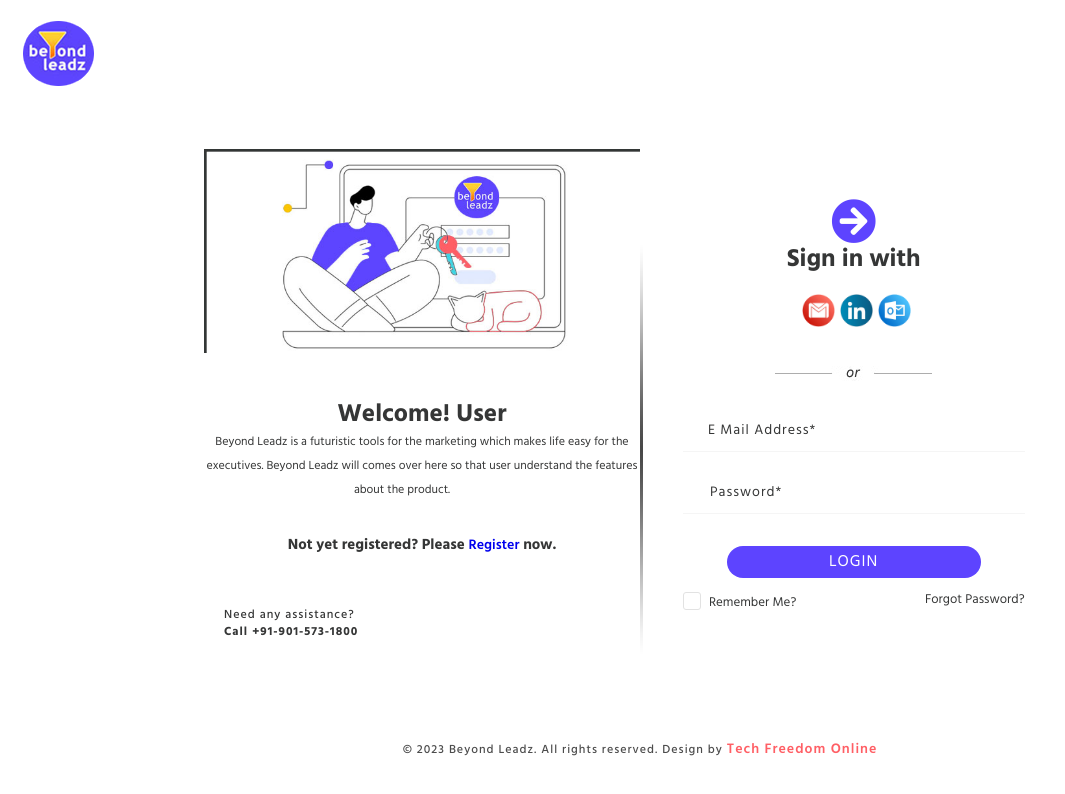
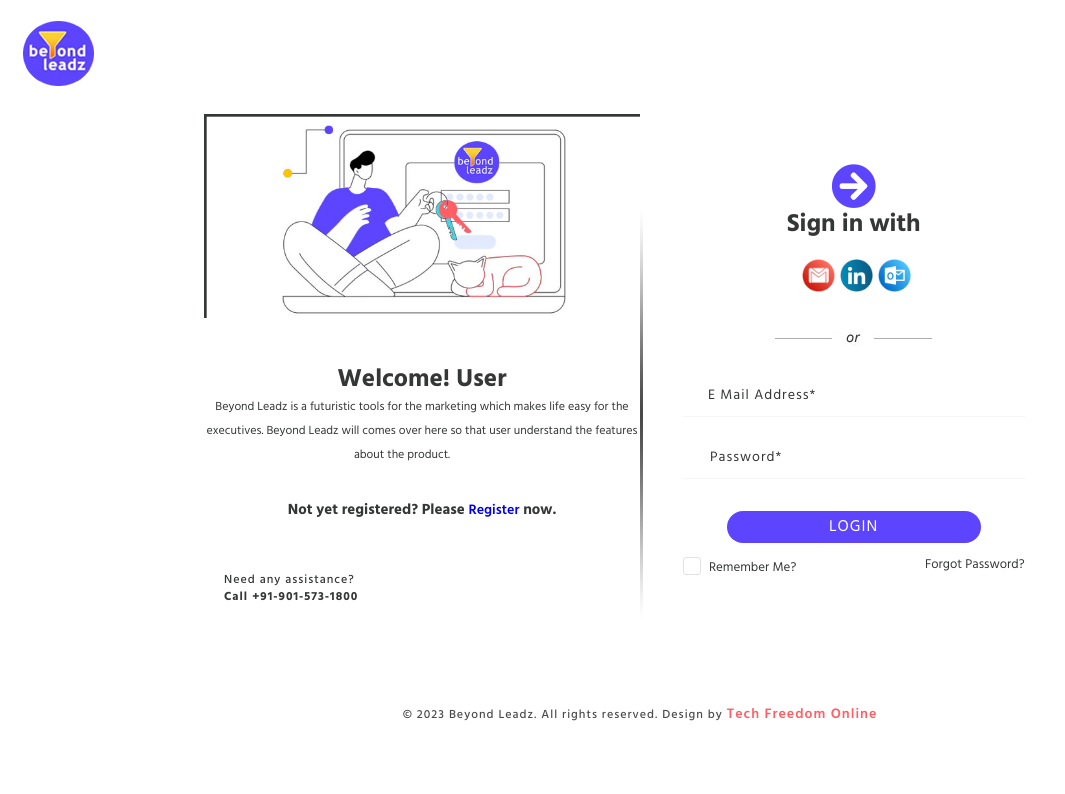
Before and after one commit to beyondleadz/techfreedom-dev, a React (Create React App) app: page /beyondleads/signin in a window 1280 px wide. Shown: the top 794 px of the page, without its empty margins (0-1065 px from the left). Built offline with nearby package versions, Linux system fonts and the light colour scheme.

Commit message:
changing in page padding

```diff
--- a/src/assets/css/style.css
+++ b/src/assets/css/style.css
@@ -34,7 +34,7 @@
 	/* padding-top:35px; */
 }
 .logincontainer .layer {
-	padding-top: 35px;;
+	padding-top: 0px;;
     /*background: rgba(0, 0, 0, 0.5);*/
 }
 .logincontainer .logo{
```
